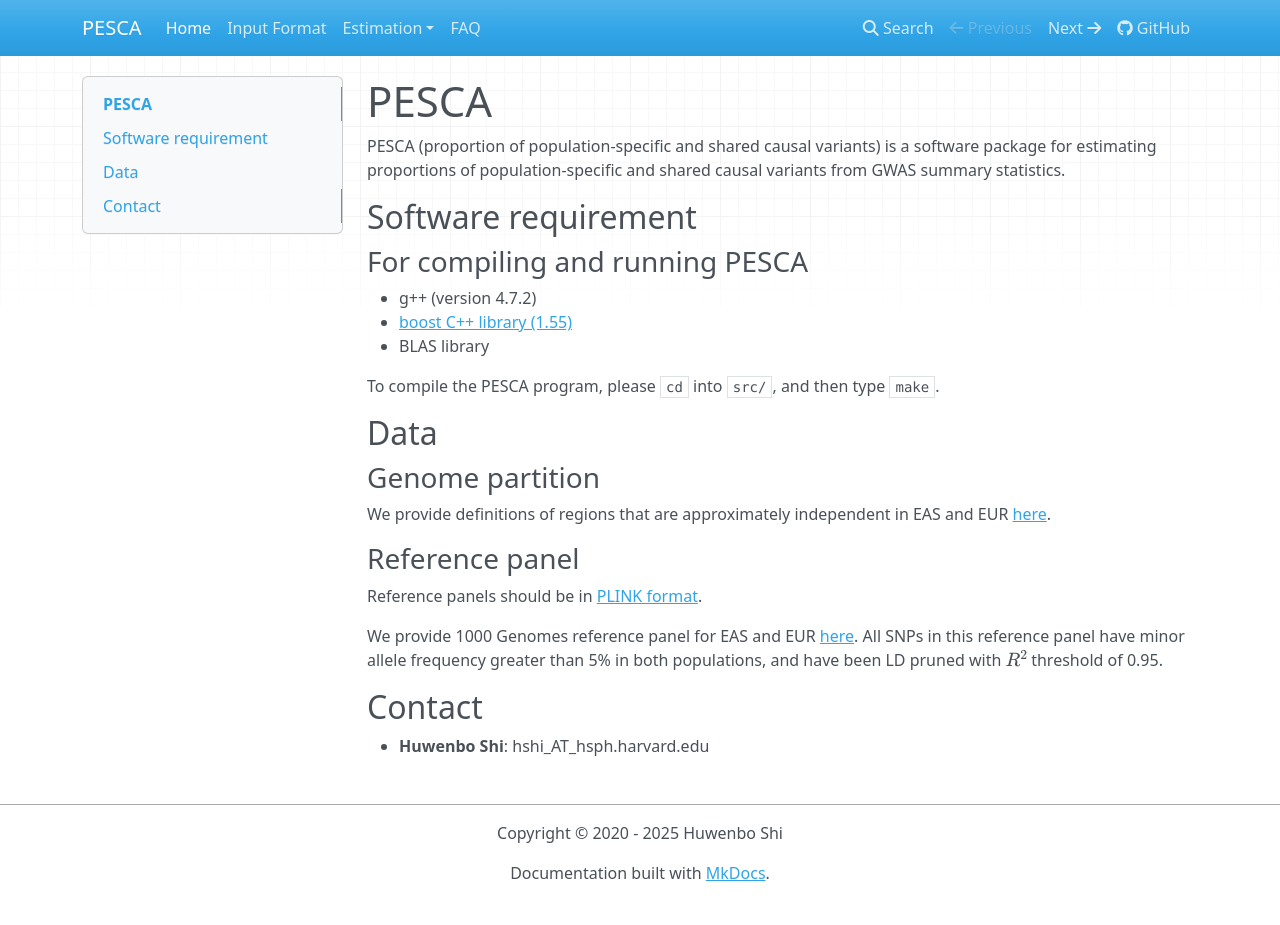
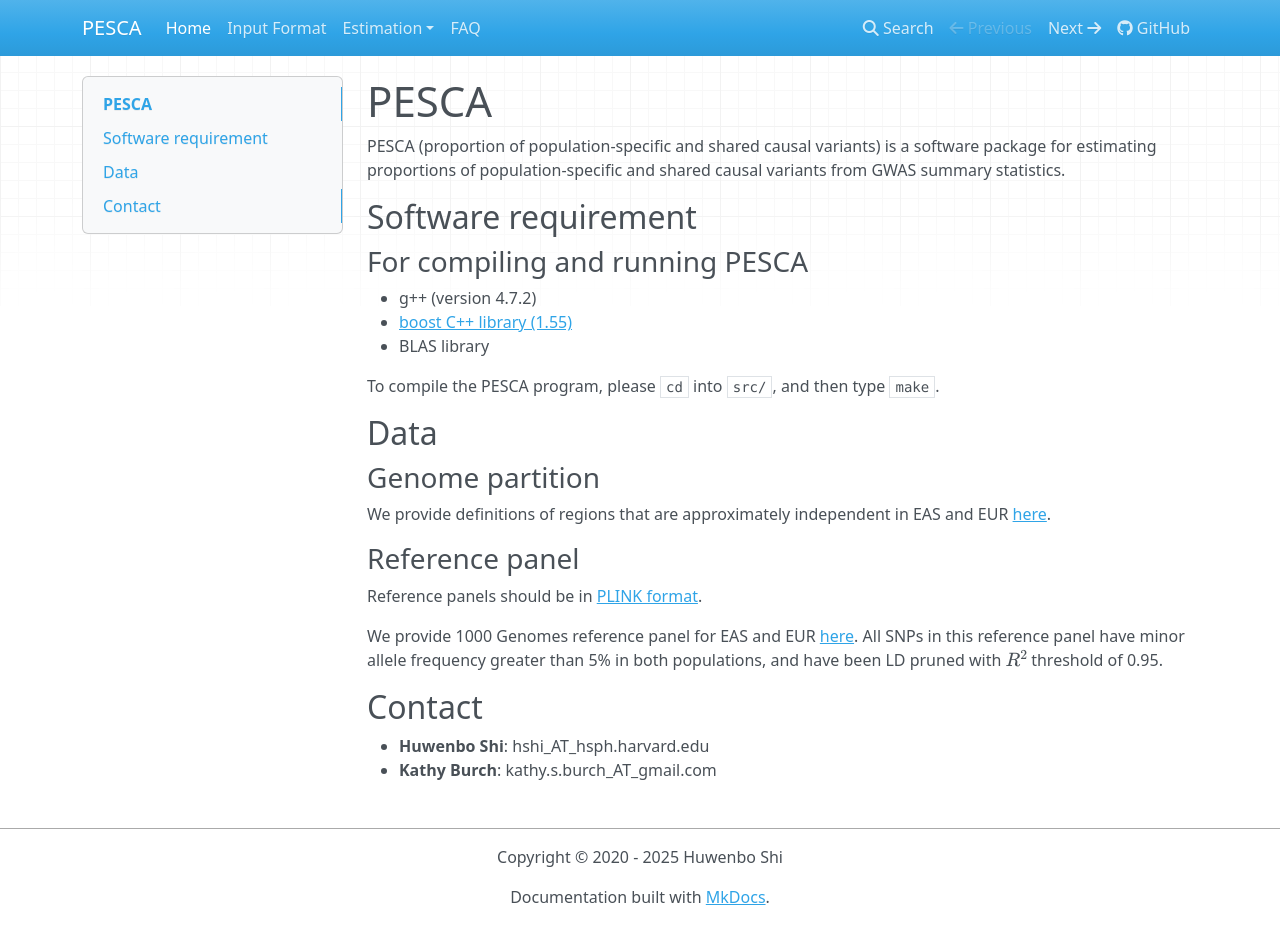
Before and after one commit to huwenboshi/pesca, an MkDocs documentation site: the page built from docs/index.md, in a window 1280 px wide and 925 px high. Built offline with MkDocs 1.6.1, drawn with Linux system fonts in a browser that asks for light colours; nearby versions of some CDN libraries; formulas are drawn with MathJax 3; old or Windows-style settings are respelled for this version of MkDocs.

Commit message:
updated docs

```diff
--- a/docs/index.md
+++ b/docs/index.md
@@ -32,3 +32,4 @@ in both populations, and have been LD pruned with \\(R^2\\) threshold of 0.95.
 ## Contact
 
 * **Huwenbo Shi**: hshi_AT_hsph.harvard.edu
+* **Kathy Burch**: kathy.s.burch_AT_gmail.com
```
Also changed, not shown: site/index.html, site/posterior/index.html, site/prior/index.html, site/search/search_index.json, 1 other file.
